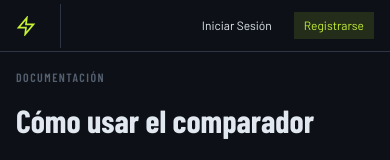
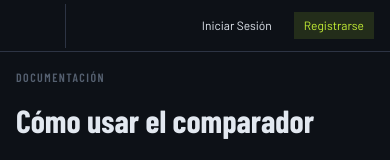
Before and after one commit to xantygc/courel_energy, a Next.js app: page /faq in a window 390 px wide. Shown: the top 160 px of the page. Built offline with nearby package versions, Linux system fonts and the light colour scheme.

Commit message:
fix(mobile): improve navigation accessibility for keyboard and screen readers
- Add focus-visible indicators for keyboard navigation
- Replace font-size: 0 with screen-reader friendly technique
- Add position relative for focus indicators

Co-Authored-By: Claude Sonnet 4.5 <noreply@anthropic.com>

```diff
--- a/app/globals.css
+++ b/app/globals.css
@@ -647,10 +647,38 @@ tfoot td:first-child { text-align: left; font-family: var(--font-body); }
     overflow-x: auto;
     -webkit-overflow-scrolling: touch;
     scrollbar-width: none; /* Hide scrollbar Firefox */
+    position: relative; /* For focus indicators */
   }
 
   .nav::-webkit-scrollbar {
     display: none; /* Hide scrollbar Chrome/Safari */
+  }
+
+  /* Keyboard navigation accessibility - show scroll hints */
+  .nav:focus-within {
+    outline: 2px solid var(--accent);
+    outline-offset: -2px;
+  }
+
+  .nav:focus-within::before,
+  .nav:focus-within::after {
+    content: '';
+    position: absolute;
+    top: 0;
+    bottom: 0;
+    width: 20px;
+    pointer-events: none;
+    opacity: 0.5;
+  }
+
+  .nav:focus-within::before {
+    left: 0;
+    background: linear-gradient(90deg, var(--border2), transparent);
+  }
+
+  .nav:focus-within::after {
+    right: 0;
+    background: linear-gradient(270deg, var(--border2), transparent);
   }
 
   .nav-logo {
@@ -679,7 +707,9 @@ tfoot td:first-child { text-align: left; font-family: var(--font-body); }
 /* Extra small screens - hide logo text, show only icon */
 @media (max-width: 400px) {
   .nav-logo {
-    font-size: 0; /* Hide text */
+    /* Screen-reader friendly text hiding (not font-size: 0) */
+    font-size: 1px;
+    color: transparent;
   }
 
   .nav-logo svg {
```
